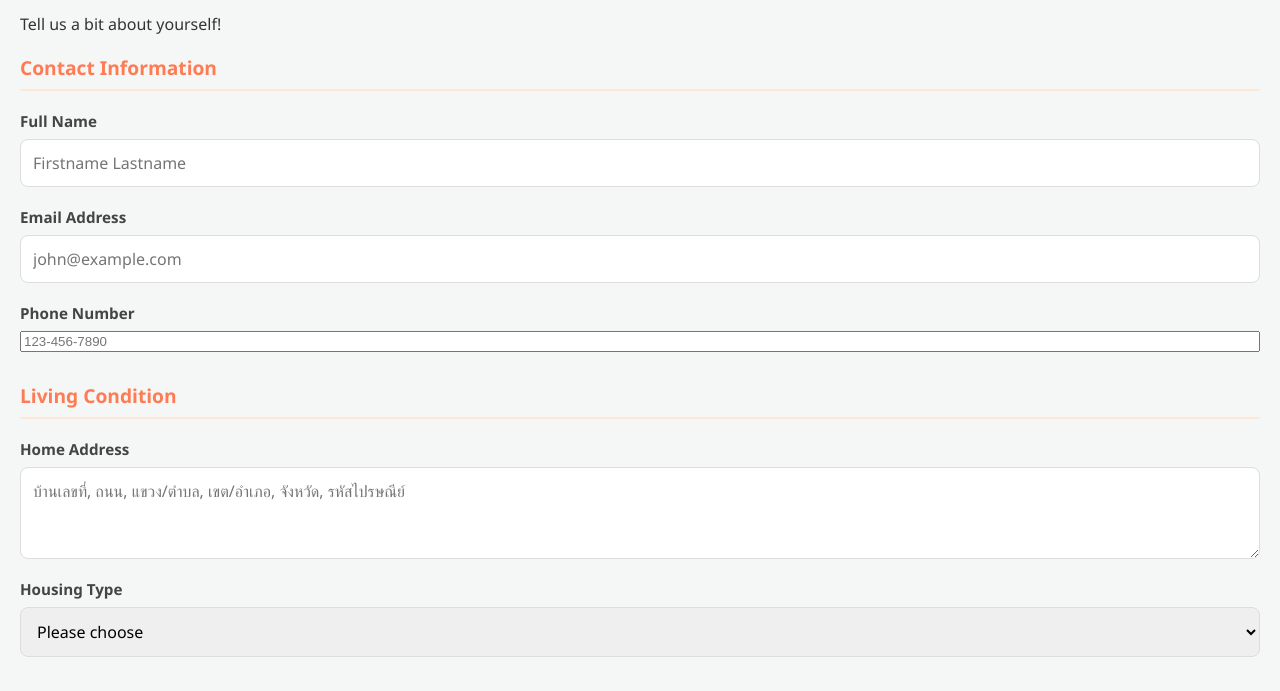
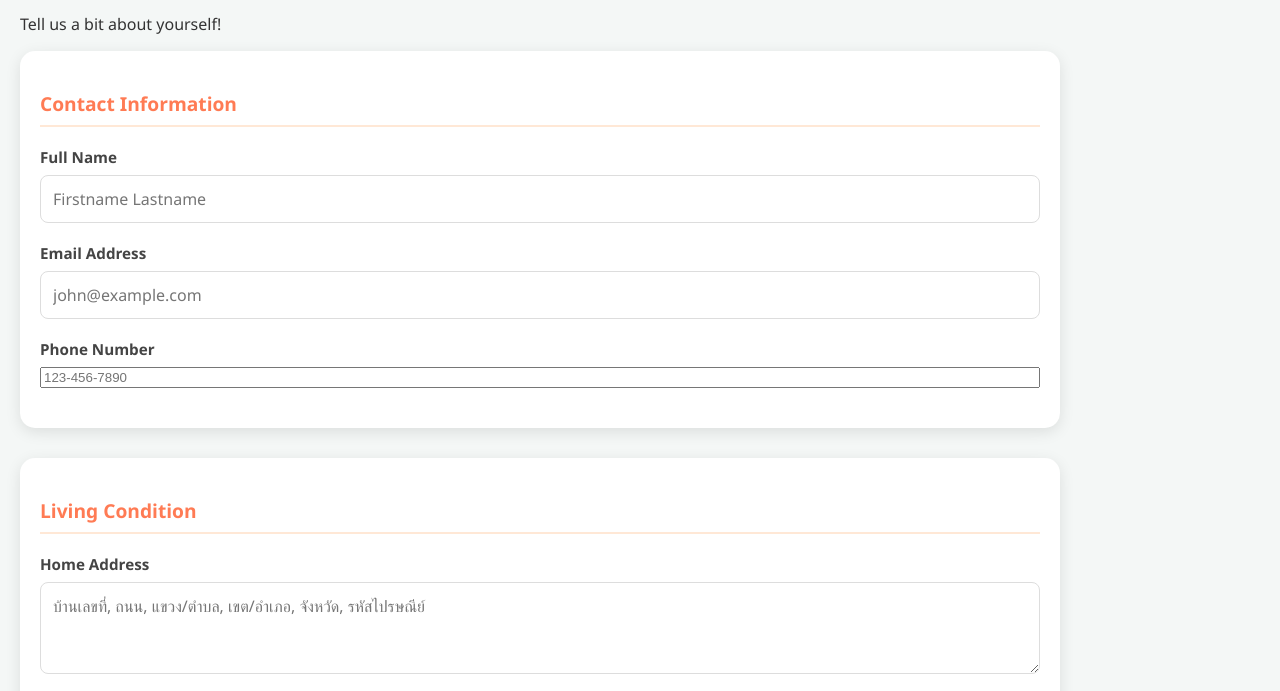
Before and after one commit to GameQuip/swdevprac2-6802-a01, a plain HTML site: page adoptme.html in a window 1280 px wide. Shown: the part 88-779 px from the top of the page. Drawn offline with Linux system fonts and the light colour scheme.

Commit message:
fix: improve css styling

```diff
--- a/style.css
+++ b/style.css
@@ -129,7 +129,12 @@ h1 {
 }
 
 .form-section {
+    max-width: 1000px;
     margin-bottom: 30px;
+    background: #fff;
+    border-radius: 15px;
+    padding: 20px;
+    box-shadow: 0 4px 15px rgba(0,0,0,0.1);
 }
 
 .form-section h3 {
```
Also changed, not shown: adoptme.html (+1 -1 lines).
